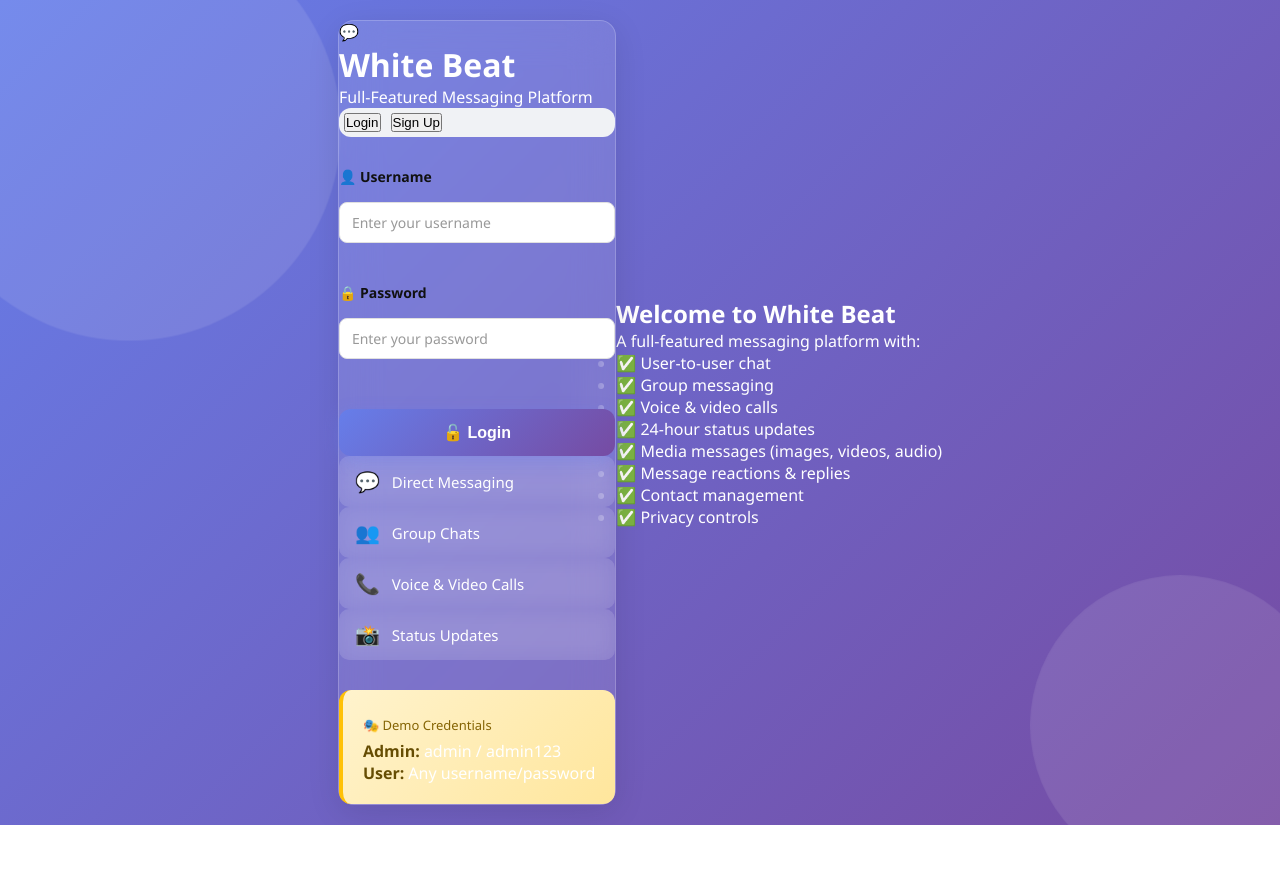
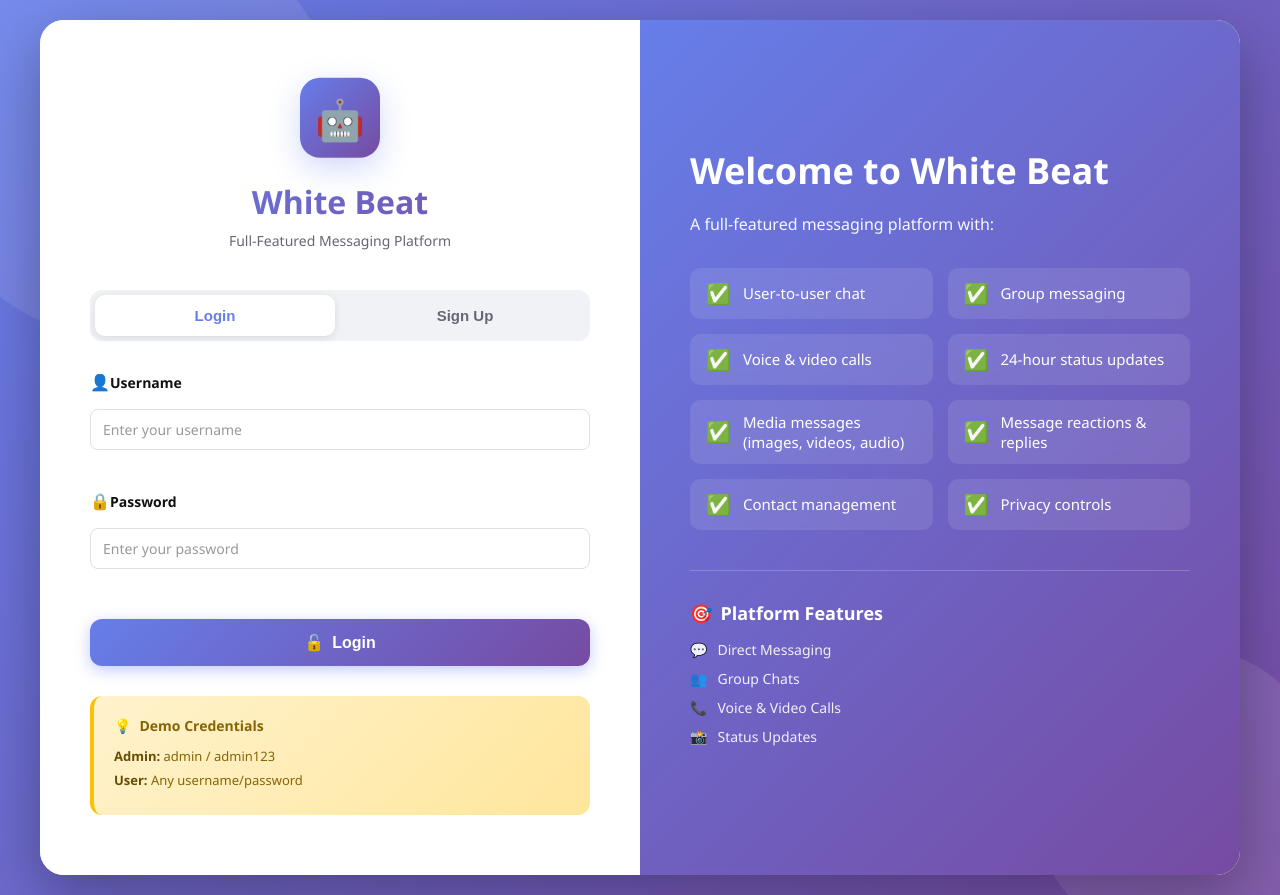
Before and after one commit to Aryankaushik541/white-beat-frontend, a React (Create React App) app: page / in a window 1280 px wide. Before the commit the page ends 825 px from the top, so only its background shows below. Built offline with nearby package versions, Linux system fonts and the light colour scheme; no server answers.

Commit message:
Fix Login component: Clean structure, proper error handling, beautiful UI

```diff
--- a/src/components/Login.js
+++ b/src/components/Login.js
@@ -1,20 +1,19 @@
 import React, { useState } from 'react';
-import axios from 'axios';
+import { useNavigate } from 'react-router-dom';
 import './Login.css';
 
-const API_URL = process.env.REACT_APP_API_URL || 'http://localhost:8000/api';
-
-const Login = ({ onLogin }) => {
-  const [isSignup, setIsSignup] = useState(false);
+const Login = () => {
+  const navigate = useNavigate();
+  const [isLogin, setIsLogin] = useState(true);
   const [formData, setFormData] = useState({
     username: '',
     password: '',
     email: '',
-    phone_number: ''
+    full_name: ''
   });
   const [error, setError] = useState('');
+  const [success, setSuccess] = useState('');
   const [loading, setLoading] = useState(false);
-  const [success, setSuccess] = useState('');
 
   const handleChange = (e) => {
     setFormData({
@@ -32,40 +31,42 @@ const Login = ({ onLogin }) => {
     setLoading(true);
 
     try {
-      if (isSignup) {
-        // Signup
-        if (!formData.email) {
-          setError('Email is required for signup');
-          setLoading(false);
-          return;
-        }
-
-        const response = await axios.post(`${API_URL}/signup/`, {
-          username: formData.username,
-          password: formData.password,
-          email: formData.email,
-          phone_number: formData.phone_number || undefined
+      const endpoint = isLogin ? '/login/' : '/signup/';
+      const response = await fetch(`http://localhost:8000/api${endpoint}`, {
+        method: 'POST',
+        headers: {
+          'Content-Type': 'application/json',
+        },
+        body: JSON.stringify(formData),
       });
 
-        setSuccess(response.data.message || 'Account created successfully! Please login.');
-        setIsSignup(false);
-        setFormData({ username: formData.username, password: '', email: '', phone_number: '' });
+      const data = await response.json();
+
+      if (response.ok) {
+        if (isLogin) {
+          // Store user data
+          localStorage.setItem('username', data.username);
+          localStorage.setItem('isAdmin', data.is_admin);
+
+          setSuccess('✅ Login successful! Redirecting...');
+
+          // Redirect to dashboard
+          setTimeout(() => {
+            navigate('/dashboard');
+          }, 1000);
         } else {
-        // Login
-        const response = await axios.post(`${API_URL}/login/`, {
-          username: formData.username,
-          password: formData.password
-        });
-
-        onLogin(response.data);
+          setSuccess('✅ Account created successfully! Please login.');
+          setTimeout(() => {
+            setIsLogin(true);
+            setFormData({ username: '', password: '', email: '', full_name: '' });
+          }, 2000);
         }
-    } catch (error) {
-      console.error('Error:', error);
-      setError(
-        error.response?.data?.error ||
-        error.response?.data?.message ||
-        'An error occurred. Please try again.'
-      );
+      } else {
+        setError(data.error || 'Something went wrong. Please try again.');
+      }
+    } catch (err) {
+      setError('❌ Cannot connect to server. Please check if backend is running.');
+      console.error('Error:', err);
     } finally {
       setLoading(false);
     }
@@ -73,24 +74,21 @@ const Login = ({ onLogin }) => {
 
   return (
     <div className="login-container">
-      <div className="login-background">
-        <div className="bubble bubble-1"></div>
-        <div className="bubble bubble-2"></div>
-        <div className="bubble bubble-3"></div>
-      </div>
-
-      <div className="login-card glass">
-        <div className="login-header">
-          <div className="logo">💬</div>
+      <div className="login-content">
+        {/* Left Side - Login Form */}
+        <div className="login-left">
+          <div className="login-logo">
+            <div className="logo-icon">🤖</div>
             <h1>White Beat</h1>
             <p>Full-Featured Messaging Platform</p>
           </div>
 
+          {/* Tab Buttons */}
           <div className="login-tabs">
             <button
-            className={!isSignup ? 'active' : ''}
+              className={`tab-btn ${isLogin ? 'active' : ''}`}
               onClick={() => {
-              setIsSignup(false);
+                setIsLogin(true);
                 setError('');
                 setSuccess('');
               }}
@@ -98,9 +96,9 @@ const Login = ({ onLogin }) => {
               Login
             </button>
             <button
-            className={isSignup ? 'active' : ''}
+              className={`tab-btn ${!isLogin ? 'active' : ''}`}
               onClick={() => {
-              setIsSignup(true);
+                setIsLogin(false);
                 setError('');
                 setSuccess('');
               }}
@@ -109,132 +107,182 @@ const Login = ({ onLogin }) => {
             </button>
           </div>
 
-        <form onSubmit={handleSubmit} className="login-form">
-          <div className="form-group">
-            <label>👤 Username</label>
-            <input
-              type="text"
-              name="username"
-              value={formData.username}
-              onChange={handleChange}
-              placeholder="Enter your username"
-              required
-              autoComplete="username"
-            />
-          </div>
-
-          {isSignup && (
-            <>
-              <div className="form-group">
-                <label>📧 Email</label>
-                <input
-                  type="email"
-                  name="email"
-                  value={formData.email}
-                  onChange={handleChange}
-                  placeholder="Enter your email"
-                  required
-                  autoComplete="email"
-                />
-              </div>
-
-              <div className="form-group">
-                <label>📱 Phone Number (Optional)</label>
-                <input
-                  type="tel"
-                  name="phone_number"
-                  value={formData.phone_number}
-                  onChange={handleChange}
-                  placeholder="+1234567890"
-                  autoComplete="tel"
-                />
-              </div>
-            </>
-          )}
-
-          <div className="form-group">
-            <label>🔒 Password</label>
-            <input
-              type="password"
-              name="password"
-              value={formData.password}
-              onChange={handleChange}
-              placeholder="Enter your password"
-              required
-              autoComplete={isSignup ? 'new-password' : 'current-password'}
-            />
-          </div>
-
+          {/* Error/Success Messages */}
           {error && (
-            <div className="alert alert-error">
-              ⚠️ {error}
+            <div className="error-message">
+              <span>⚠️</span>
+              {error}
             </div>
           )}
 
           {success && (
-            <div className="alert alert-success">
-              ✅ {success}
+            <div className="success-message">
+              <span>✅</span>
+              {success}
             </div>
           )}
 
+          {/* Form */}
+          <form className="login-form" onSubmit={handleSubmit}>
+            {!isLogin && (
+              <div className="form-group">
+                <label>
+                  <span>👤</span>
+                  Full Name
+                </label>
+                <input
+                  type="text"
+                  name="full_name"
+                  placeholder="Enter your full name"
+                  value={formData.full_name}
+                  onChange={handleChange}
+                  required={!isLogin}
+                />
+              </div>
+            )}
+
+            <div className="form-group">
+              <label>
+                <span>👤</span>
+                Username
+              </label>
+              <input
+                type="text"
+                name="username"
+                placeholder="Enter your username"
+                value={formData.username}
+                onChange={handleChange}
+                required
+              />
+            </div>
+
+            {!isLogin && (
+              <div className="form-group">
+                <label>
+                  <span>📧</span>
+                  Email
+                </label>
+                <input
+                  type="email"
+                  name="email"
+                  placeholder="Enter your email"
+                  value={formData.email}
+                  onChange={handleChange}
+                  required={!isLogin}
+                />
+              </div>
+            )}
+
+            <div className="form-group">
+              <label>
+                <span>🔒</span>
+                Password
+              </label>
+              <input
+                type="password"
+                name="password"
+                placeholder="Enter your password"
+                value={formData.password}
+                onChange={handleChange}
+                required
+              />
+            </div>
+
             <button type="submit" className="submit-btn" disabled={loading}>
               {loading ? (
-              <span className="loading-spinner">⏳ Processing...</span>
+                <>
+                  <span className="loading"></span>
+                  {isLogin ? 'Logging in...' : 'Creating account...'}
+                </>
               ) : (
-              <span>{isSignup ? '🚀 Create Account' : '🔓 Login'}</span>
+                <>
+                  <span>{isLogin ? '🔓' : '✨'}</span>
+                  {isLogin ? 'Login' : 'Sign Up'}
+                </>
               )}
             </button>
           </form>
 
-        <div className="login-footer">
-          <div className="features-preview">
+          {/* Demo Credentials */}
+          {isLogin && (
+            <div className="demo-credentials">
+              <h4>
+                <span>💡</span>
+                Demo Credentials
+              </h4>
+              <p><strong>Admin:</strong> admin / admin123</p>
+              <p><strong>User:</strong> Any username/password</p>
+            </div>
+          )}
+        </div>
+
+        {/* Right Side - Welcome Section */}
+        <div className="login-right">
+          <div className="welcome-content">
+            <h2>Welcome to White Beat</h2>
+            <p>A full-featured messaging platform with:</p>
+
+            <div className="features-list">
               <div className="feature-item">
-              <span className="feature-icon">💬</span>
-              <span>Direct Messaging</span>
+                <span>✅</span>
+                <span>User-to-user chat</span>
               </div>
               <div className="feature-item">
-              <span className="feature-icon">👥</span>
-              <span>Group Chats</span>
+                <span>✅</span>
+                <span>Group messaging</span>
               </div>
               <div className="feature-item">
-              <span className="feature-icon">📞</span>
-              <span>Voice & Video Calls</span>
+                <span>✅</span>
+                <span>Voice & video calls</span>
               </div>
               <div className="feature-item">
-              <span className="feature-icon">📸</span>
-              <span>Status Updates</span>
+                <span>✅</span>
+                <span>24-hour status updates</span>
+              </div>
+              <div className="feature-item">
+                <span>✅</span>
+                <span>Media messages (images, videos, audio)</span>
+              </div>
+              <div className="feature-item">
+                <span>✅</span>
+                <span>Message reactions & replies</span>
+              </div>
+              <div className="feature-item">
+                <span>✅</span>
+                <span>Contact management</span>
+              </div>
+              <div className="feature-item">
+                <span>✅</span>
+                <span>Privacy controls</span>
               </div>
             </div>
 
-          {!isSignup && (
-            <div className="demo-credentials">
-              <p className="demo-title">🎭 Demo Credentials</p>
-              <div className="demo-info">
-                <div>
-                  <strong>Admin:</strong> admin / admin123
-                </div>
-                <div>
-                  <strong>User:</strong> Any username/password
+            <div className="platform-features">
+              <h3>
+                <span>🎯</span>
+                Platform Features
+              </h3>
+              <ul>
+                <li>
+                  <span>💬</span>
+                  Direct Messaging
+                </li>
+                <li>
+                  <span>👥</span>
+                  Group Chats
+                </li>
+                <li>
+                  <span>📞</span>
+                  Voice & Video Calls
+                </li>
+                <li>
+                  <span>📸</span>
+                  Status Updates
+                </li>
+              </ul>
             </div>
           </div>
         </div>
-          )}
-        </div>
-      </div>
-
-      <div className="login-info">
-        <h2>Welcome to White Beat</h2>
-        <p>A full-featured messaging platform with:</p>
-        <ul>
-          <li>✅ User-to-user chat</li>
-          <li>✅ Group messaging</li>
-          <li>✅ Voice & video calls</li>
-          <li>✅ 24-hour status updates</li>
-          <li>✅ Media messages (images, videos, audio)</li>
-          <li>✅ Message reactions & replies</li>
-          <li>✅ Contact management</li>
-          <li>✅ Privacy controls</li>
-        </ul>
       </div>
     </div>
   );
```
Lines whose indentation alone changed are shown as unchanged.
